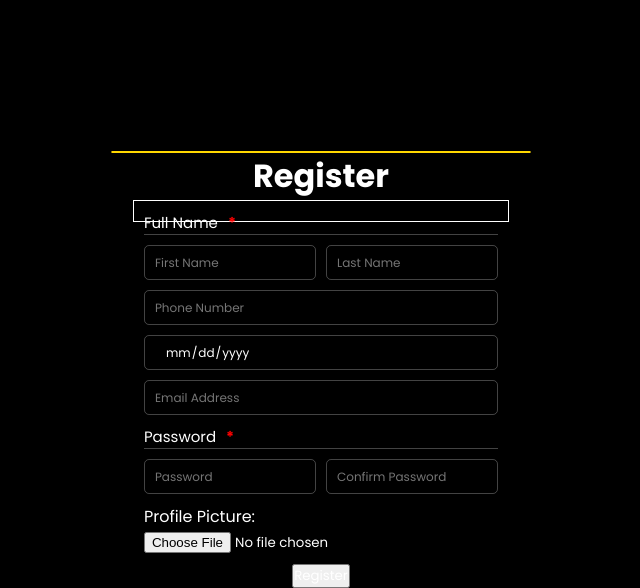
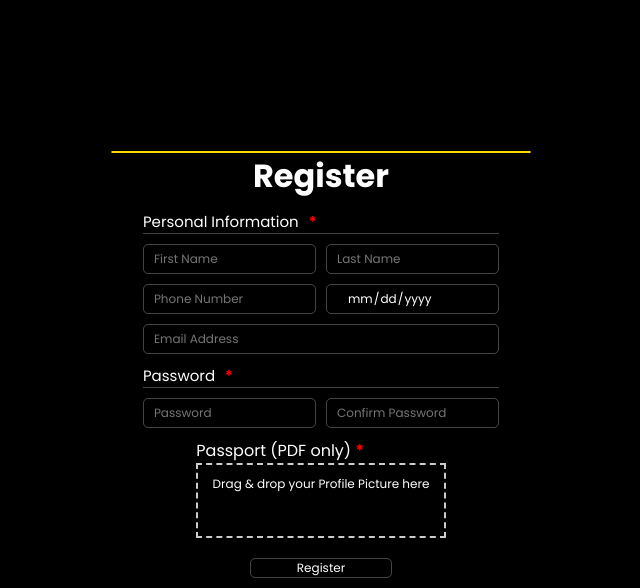
Before and after one commit to MAKIENAUT/WMA-3.0, a PHP site: page /Users/Standard_User/Standard_Register/register.php in a window 1280 px wide. Shown: the part 248-836 px from the top of the page, without its empty margins (557-1197 px from the left). Run offline with PHP 8.4, Linux system fonts and the light colour scheme; some libraries are stand-ins or nearby versions.

```diff
--- a/Pages/Categories/Study_and_Exchange/study_and_exchange.css
+++ b/Pages/Categories/Study_and_Exchange/study_and_exchange.css
@@ -33,6 +33,10 @@ main {
    width: 40%;
    height: 100%;
    border: 1px solid gold;
+}
+
+.main_left img {
+   width: 200px;
 }
 
 .main_right {
--- a/Pages/Home/home.php
+++ b/Pages/Home/home.php
@@ -36,7 +36,7 @@
                </p>
                <div id="navbarCategory" class="navbar-category">
                   <a class="navbar-category-link" href="#">Family Based</a>
-                  <a class="navbar-category-link" href="#">Study and Exchange</a>
+                  <a class="navbar-category-link" href="../Categories/Study_and_Exchange/study_and_exchange.php">Study and Exchange</a>
                   <a class="navbar-category-link" href="#">Temporary Employment</a>
                </div>
             </div>
--- a/Users/Standard_User/Standard_Login/user_login.php
+++ b/Users/Standard_User/Standard_Login/user_login.php
@@ -5,7 +5,7 @@ require_once '../../User_Login_Google/config.php';
 
 // Check if the user is already logged in
 if (isset($_SESSION["id"]) && !empty($_SESSION["id"])) {
-   header("location: ../Standard_Welcome/welcome.php");
+   header("location: ../../../Pages/Home/home.php");
    exit;
 }
 
--- a/Users/Standard_User/Standard_Register/register.css
+++ b/Users/Standard_User/Standard_Register/register.css
@@ -37,7 +37,7 @@ main {
    display: flex;
    align-items: center;
    flex-direction: column;
-   justify-content: space-around;
+   justify-content: flex-start;
 }
 
 main h1 {
@@ -57,11 +57,11 @@ form {
    align-items: center;
    flex-direction: column;
    justify-content: start;
-   border: 1px solid white;
 }
 
 .name_fields,
-.password_fields{
+.password_fields,
+.miscellaneous_fields{
    width: 100%;
    box-sizing: border-box;
 
@@ -83,7 +83,8 @@ form {
 }
 
 .name_inputs,
-.password_inputs{
+.password_inputs,
+.miscellaneous_inputs{
    width: 100%;
    gap: 10px;
    display: flex;
@@ -103,9 +104,10 @@ form {
 }
 
 .name_inputs input,
-.password_inputs input{
+.password_inputs input,
+.miscellaneous_inputs input{
    width: 50%;
-   height: 35px;
+   height: 30px;
    font-size: 12px;
    text-indent: 10px;
    border-radius: 5px;
@@ -118,7 +120,7 @@ form {
 .birthdate_field input,
 .email_field input {
    width: 100%;
-   height: 35px;
+   height: 30px;
    font-size: 12px;
    text-indent: 10px;
    border-radius: 5px;
@@ -126,3 +128,68 @@ form {
    background-color: transparent;
    border: 1px solid rgb(220, 220, 220, 0.3);
 }
+
+.pfp_input {
+   width: 70%;
+   cursor: pointer;
+}
+
+.file_input {
+   margin-bottom: 0;
+}
+
+.file_input label {
+   font-weight: bold;
+}
+
+.pfp_field {
+   position: relative;
+   width: 100%;
+   height: 75px;
+   border: 2px dashed #ccc;
+   text-align: center;
+   padding: 10px;
+   cursor: pointer;
+   box-sizing: border-box;
+   word-wrap: break-word;
+}
+
+.subtitle {
+   font-size: 12px;
+}
+
+.pfp_field.uploaded {
+   border-color: #4caf50;
+}
+
+.file_input_field {
+   position: absolute;
+   top: 0;
+   left: 0;
+   right: 0;
+   bottom: 0;
+   opacity: 0;
+}
+
+.file_name {
+   font-size: 12px;
+   margin-top: -10px;
+}
+
+input[type=submit] {
+   width: 40%;
+   height: 30px;
+   font-size: 12px;
+   border-radius: 5px;
+   box-sizing: border-box;
+   transition: all 0.25s;
+   background-color: transparent;
+   border: 1px solid rgb(220, 220, 220, 0.3);
+}
+
+input[type=submit]:hover {
+   transition: all 0.25s;
+   color: teal;
+   font-size: 14px;
+   border: 1px solid rgba(255, 255, 255, 0.7);
+}
--- /dev/null
+++ b/Users/Standard_User/Standard_Register/register.js
@@ -0,0 +1,27 @@
+const passportContainer = document.getElementById('pfp_field');
+const passportInput = passportContainer.querySelector('.file_input_field');
+const passportFileNameDisplay = passportContainer.querySelector('.file_name');
+
+passportContainer.addEventListener('dragover', (e) => {
+  e.preventDefault();
+  passportContainer.style.border = '2px solid #333';
+});
+
+passportContainer.addEventListener('dragleave', () => {
+  passportContainer.style.border = '2px dashed #ccc';
+});
+
+passportContainer.addEventListener('drop', (e) => {
+  e.preventDefault();
+  passportContainer.style.border = '2px dashed #ccc';
+
+  const files = e.dataTransfer.files;
+  passportInput.files = files;
+  passportFileNameDisplay.textContent = files[0].name;
+  passportContainer.classList.add('uploaded');
+});
+
+passportInput.addEventListener('change', () => {
+  passportFileNameDisplay.textContent = passportInput.files[0].name;
+  passportContainer.classList.add('uploaded');
+});
--- a/Users/Standard_User/Standard_Register/register.php
+++ b/Users/Standard_User/Standard_Register/register.php
@@ -65,7 +65,7 @@ if ($_SERVER["REQUEST_METHOD"] == "POST") {
       $stmt->bind_param("sssssss", $first_name, $last_name, $phone_number, $birth_date, $email, $hashed_password, $target_file);
 
       if ($stmt->execute()) {
-         echo "Registration successful!";
+         header("location: ../../Standard_User/Standard_Login/user_login.php");
       } else {
          echo "Registration failed. Please try again later.";
       }
@@ -82,8 +82,10 @@ if ($_SERVER["REQUEST_METHOD"] == "POST") {
 
 <head>
    <meta charset="UTF-8">
+   <link rel="stylesheet" href="register.css">
+   <link rel="icon" type="image/x-icon" href="../../../Photos/WMA.png">
    <meta name="viewport" content="width=device-width, initial-scale=1.0">
-   <link rel="stylesheet" href="register.css">
+   <script src="https://www.google.com/recaptcha/api.js" async defer></script>
    <title>Registration Page</title>
 </head>
 
@@ -93,19 +95,18 @@ if ($_SERVER["REQUEST_METHOD"] == "POST") {
       <form action="<?php echo htmlspecialchars($_SERVER["PHP_SELF"]); ?>" method="post" enctype="multipart/form-data">
 
          <div class="name_fields">
-            <label>Full Name <b>*</b></label>
+            <label>Personal Information <b>*</b></label>
             <div class="name_inputs">
                <input type="text" name="first_name" required placeholder="First Name">
                <input type="text" name="last_name" required placeholder="Last Name">
             </div>
          </div>
 
-         <div class="number_field">
-            <input type="tel" name="phone_number" required placeholder="Phone Number"><br>
-         </div>
-
-         <div class="birthdate_field">
-            <input type="date" name="birth_date" required placeholder="Birth Date"><br>
+         <div class="miscellaneous_fields">
+            <div class="miscellaneous_inputs">
+               <input type="tel" name="phone_number" required placeholder="Phone Number">
+               <input type="date" name="birth_date" required placeholder="Birth Date">
+            </div>
          </div>
 
          <div class="email_field">
@@ -120,11 +121,17 @@ if ($_SERVER["REQUEST_METHOD"] == "POST") {
             </div>
          </div>
 
-         <div class="pfp_field">
-            <label for="profile_picture">Profile Picture:</label>
-            <input type="file" name="profile_picture" accept="image/*"><br>
+         <div class="pfp_input">
+            <label for="profile">Passport (PDF only) <b>*</b></label>
+            <div class="pfp_field" id="pfp_field">
+               <div class="subtitle">Drag & drop your Profile Picture here</div>
+               <input type="file" id="profile_picture" class="file_input_field" name="profile_picture" accept="image/*"
+                  required><br>
+               <div class="file_name" id="pfp_name"></div>
+            </div>
          </div>
-
+         <script src="register.js"></script>
+         <div class="g-recaptcha" data-sitekey="6LfaUYkoAAAAAK9Qg6i0SqqoW7mF0ioNFkCb1EPz"></div>
          <input type="submit" value="Register">
       </form>
    </main>
```
Also changed, not shown: Pages/Categories/Study_and_Exchange/study_and_exchange.php (+22 -19 lines).
